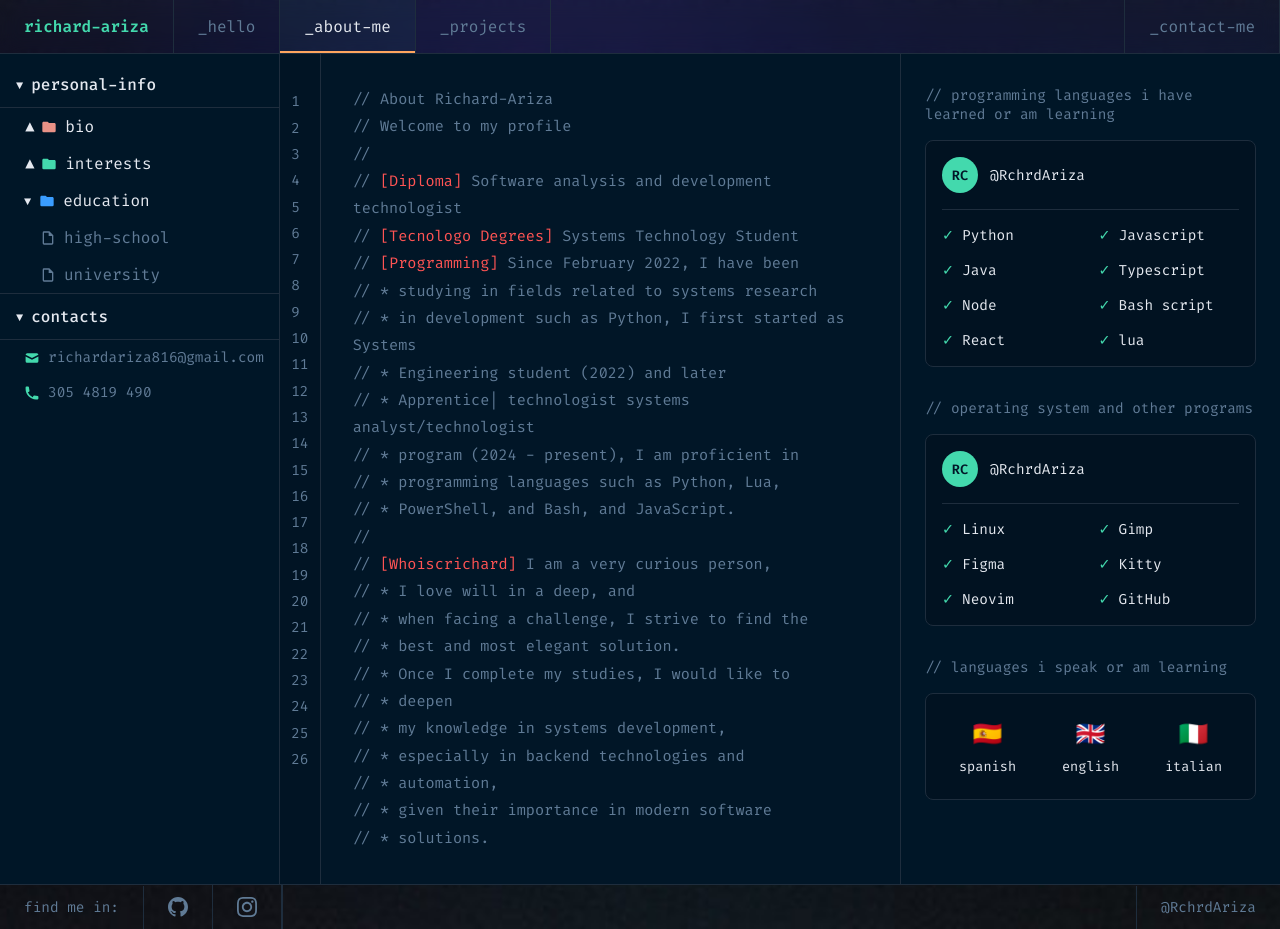
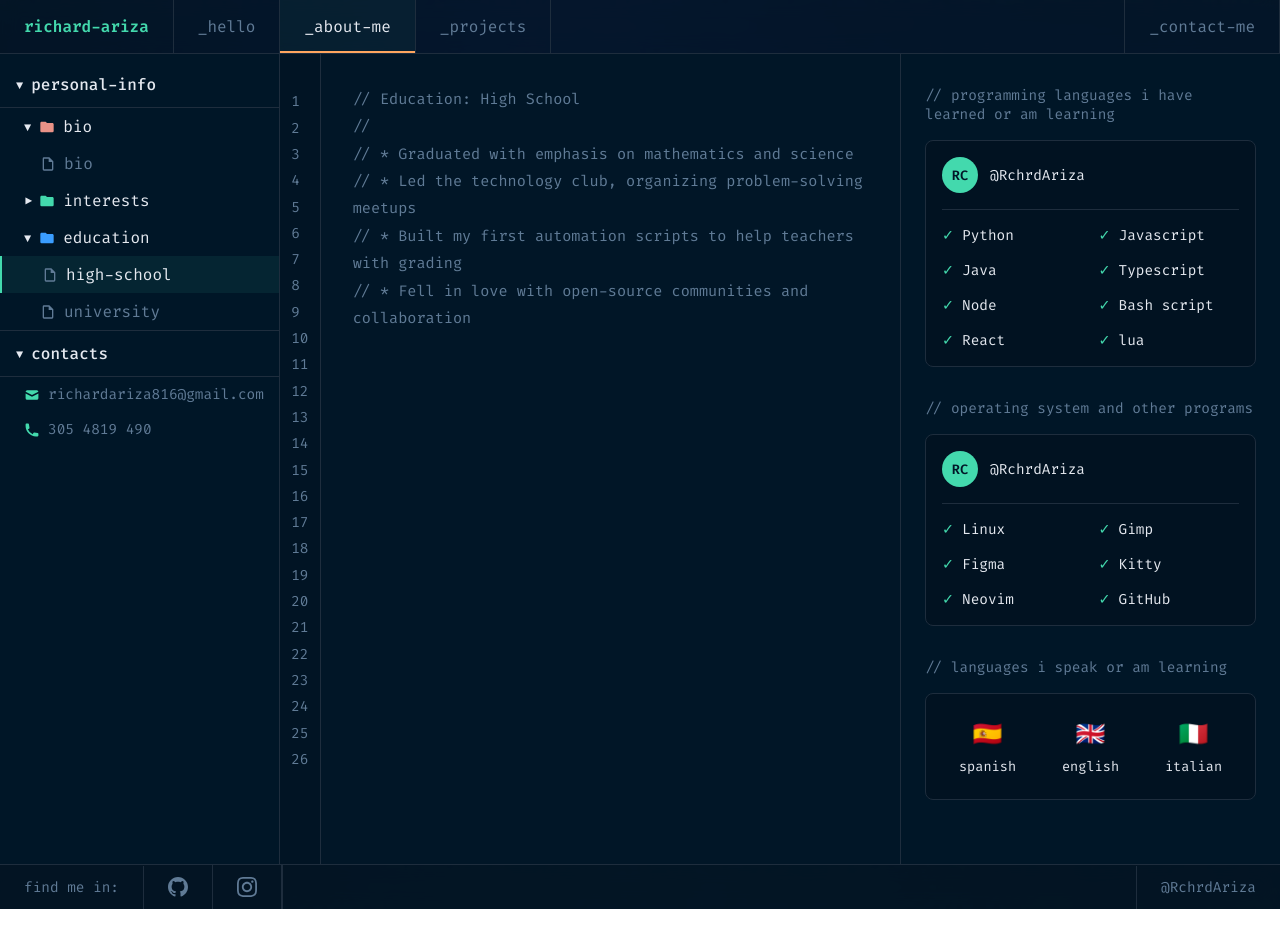
Before and after one commit to RchrdAriza/PortFolio, a plain HTML site: page pages/about.html in a window 1280 px wide. Both pictures are taken after a click on the element "high-school". Drawn offline with Linux system fonts and the light colour scheme.

Commit message:
modifique el sidebar para que los archivos sean funcionales

```diff
--- a/css/style.css
+++ b/css/style.css
@@ -378,6 +378,12 @@ main {
   color: var(--portfolio-muted);
 }
 
+.sidebar-item.final-item.active {
+  background: rgba(67, 217, 173, 0.08);
+  color: var(--portfolio-text);
+  border-left: 2px solid var(--portfolio-accent);
+}
+
 .sidebar-item.final-item:hover {
   color: var(--portfolio-text);
 }
@@ -462,6 +468,14 @@ main {
   line-height: 1.8;
   color: var(--portfolio-muted);
   overflow-y: auto;
+}
+
+.code-content-panel {
+  display: none;
+}
+
+.code-content-panel.active {
+  display: block;
 }
 
 .code-content p {
--- a/js/app.js
+++ b/js/app.js
@@ -25,6 +25,30 @@ function toggleSidebar(header) {
       items.style.maxHeight = items.scrollHeight + "px";
     }
   }
+}
+
+function initSidebarContentSwitcher() {
+  const fileItems = document.querySelectorAll(
+    ".sidebar .sidebar-item.final-item"
+  );
+  const contentPanels = document.querySelectorAll(".code-content-panel");
+
+  if (!fileItems.length || !contentPanels.length) return;
+
+  fileItems.forEach((item) => {
+    item.addEventListener("click", () => {
+      const targetId = item.getAttribute("data-target");
+      const targetPanel = targetId && document.getElementById(targetId);
+
+      if (!targetPanel) return;
+
+      fileItems.forEach((file) => file.classList.remove("active"));
+      contentPanels.forEach((panel) => panel.classList.remove("active"));
+
+      item.classList.add("active");
+      targetPanel.classList.add("active");
+    });
+  });
 }
 
 // --- Lógica de Carga de Página ---
@@ -79,6 +103,8 @@ document.addEventListener("DOMContentLoaded", () => {
   const footerElement = document.querySelector("footer");
   const mainElement = document.querySelector("main"); // El <main> que contiene tus .page-content
 
+  initSidebarContentSwitcher();
+
   // 1. Función para actualizar el fondo
   function updateNavFooterBackground(activePageId) {
     if (activePageId === "hello") {
--- a/pages/about.html
+++ b/pages/about.html
@@ -38,12 +38,12 @@
               <span>personal-info</span>
             </div>
             <div class="sidebar-items">
-              <!-- Bio (collapsible) -->
+              <!-- Bio (collapsible, expanded by default) -->
               <div
                 class="sidebar-item nested-header"
                 onclick="toggleSidebar(this)"
               >
-                <span class="icon collapsed">▶</span>
+                <span class="icon">▼</span>
                 <svg
                   class="folder-icon bio-color"
                   viewBox="0 0 24 24"
@@ -55,14 +55,27 @@
                 </svg>
                 <span>bio</span>
               </div>
-              <div class="sidebar-items collapsed"></div>
+              <div class="sidebar-items">
+                <div class="sidebar-item final-item active" data-target="bio-panel">
+                  <svg
+                    class="file-icon"
+                    viewBox="0 0 24 24"
+                    fill="currentColor"
+                  >
+                    <path
+                      d="M14 2H6a2 2 0 0 0-2 2v16a2 2 0 0 0 2 2h12a2 2 0 0 0 2-2V8l-6-6zM6 20V4h7v5h5v11H6z"
+                    ></path>
+                  </svg>
+                  <span>bio</span>
+                </div>
+              </div>
 
-              <!-- Interests (collapsible) -->
+              <!-- Interests (collapsible, closed by default) -->
               <div
                 class="sidebar-item nested-header"
                 onclick="toggleSidebar(this)"
               >
-                <span class="icon collapsed">▶</span>
+                <span class="icon collapsed">▼</span>
                 <svg
                   class="folder-icon interests-color"
                   viewBox="0 0 24 24"
@@ -74,7 +87,20 @@
                 </svg>
                 <span>interests</span>
               </div>
-              <div class="sidebar-items collapsed"></div>
+              <div class="sidebar-items collapsed">
+                <div class="sidebar-item final-item" data-target="interests-panel">
+                  <svg
+                    class="file-icon"
+                    viewBox="0 0 24 24"
+                    fill="currentColor"
+                  >
+                    <path
+                      d="M14 2H6a2 2 0 0 0-2 2v16a2 2 0 0 0 2 2h12a2 2 0 0 0 2-2V8l-6-6zM6 20V4h7v5h5v11H6z"
+                    ></path>
+                  </svg>
+                  <span>interests</span>
+                </div>
+              </div>
 
               <!-- Education (collapsible, expanded by default) -->
               <div
@@ -94,7 +120,7 @@
                 <span>education</span>
               </div>
               <div class="sidebar-items">
-                <div class="sidebar-item final-item">
+                <div class="sidebar-item final-item" data-target="high-school-panel">
                   <svg
                     class="file-icon"
                     viewBox="0 0 24 24"
@@ -106,7 +132,7 @@
                   </svg>
                   <span>high-school</span>
                 </div>
-                <div class="sidebar-item final-item">
+                <div class="sidebar-item final-item" data-target="university-panel">
                   <svg
                     class="file-icon"
                     viewBox="0 0 24 24"
@@ -182,6 +208,7 @@
             <div>26</div>
           </div>
           <div class="code-content">
+            <div class="code-content-panel active" id="bio-panel">
               <p>// About Richard-Ariza</p>
               <p>// Welcome to my profile</p>
               <p>//</p>
@@ -221,6 +248,38 @@
               <p>// * automation,</p>
               <p>// * given their importance in modern software</p>
               <p>// * solutions.</p>
+            </div>
+
+            <div class="code-content-panel" id="interests-panel">
+              <p>// Interests & curiosities</p>
+              <p>//</p>
+              <p>// * Building clean user interfaces that feel like developer tools</p>
+              <p>// * Automating daily workflows with Python, Bash, and Lua</p>
+              <p>// * Exploring Linux rice, tiling window managers, and terminal UX</p>
+              <p>// * Studying backend architectures and DevOps culture</p>
+              <p>// * Teaching others what I learn through blog posts and pair sessions</p>
+              <p>//</p>
+              <p>// <span class="bracket-text">[Currently learning]</span> React, Astro, Rust</p>
+            </div>
+
+            <div class="code-content-panel" id="high-school-panel">
+              <p>// Education: High School</p>
+              <p>//</p>
+              <p>// * Graduated with emphasis on mathematics and science</p>
+              <p>// * Led the technology club, organizing problem-solving meetups</p>
+              <p>// * Built my first automation scripts to help teachers with grading</p>
+              <p>// * Fell in love with open-source communities and collaboration</p>
+            </div>
+
+            <div class="code-content-panel" id="university-panel">
+              <p>// Education: Technologist & university track</p>
+              <p>//</p>
+              <p>// * Systems Technology Student — focus on software analysis</p>
+              <p>// * Apprentice | Technologist systems analyst (2024 - present)</p>
+              <p>// * Researching backend best practices, cloud, and CI/CD</p>
+              <p>// * Collaborating with multidisciplinary teams to ship products</p>
+              <p>// * Goal: specialize in backend automation & DevOps pipelines</p>
+            </div>
           </div>
         </div>
 
@@ -339,6 +398,6 @@
       <div class="footer-right">@RchrdAriza</div>
     </footer>
 
-    <script src="js/app.js"></script>
+    <script src="../js/app.js"></script>
   </body>
 </html>
```
Lines whose indentation alone changed are shown as unchanged.
